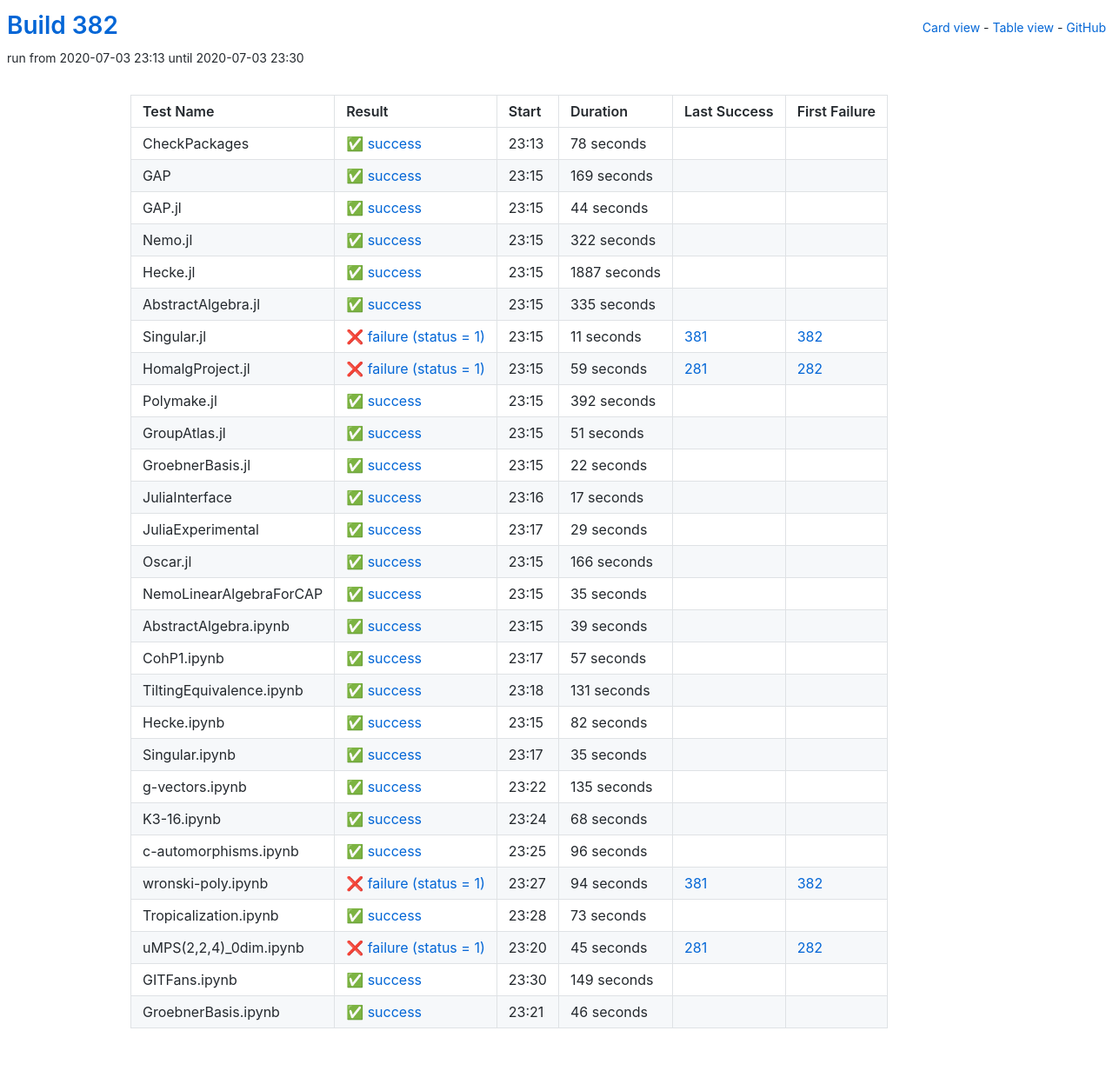
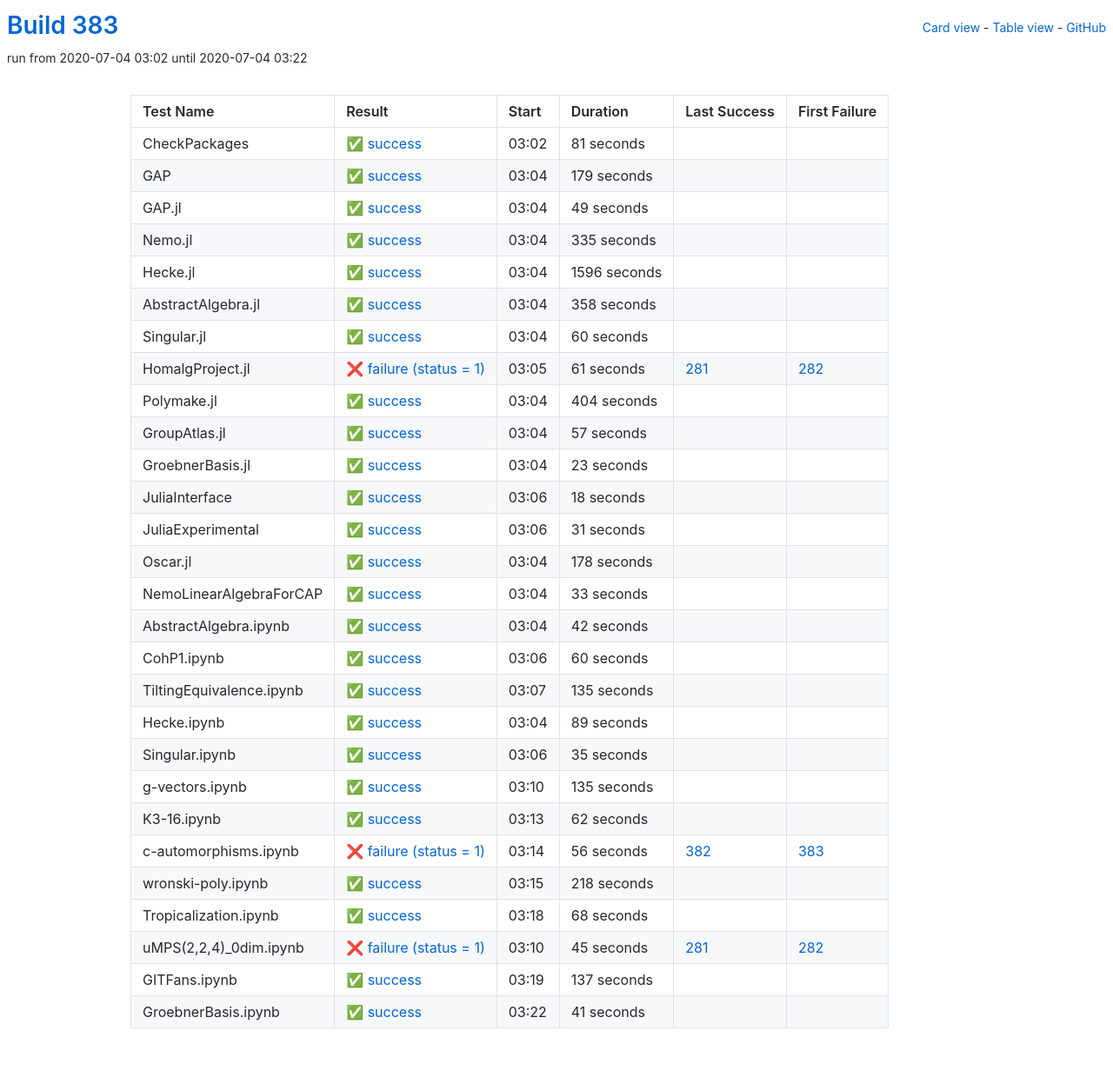
Before and after one commit to oscar-system/oscar-ci-status-stable, a Jekyll site: the page built from table.html, in a window 1280 px wide. Shown: the whole page at 87% size. Built offline with Jekyll 4.4.1, drawn with Linux system fonts in a browser that asks for light colours.

Commit message:
Build #383

```diff
--- a/_data/ci.yml
+++ b/_data/ci.yml
@@ -1,6 +1,6 @@
 ---
-build: 382
-build_url: https://oscarci.mathematik.uni-kl.de/job/oscar-stable/382/
+build: 383
+build_url: https://oscarci.mathematik.uni-kl.de/job/oscar-stable/383/
 job: oscar-stable
 organization: oscar-system
 repo: oscar-ci-status-stable
@@ -8,68 +8,44 @@ repourl: https://github.com/oscar-system/oscar-ci-status-stable
 tests:
 - name: CheckPackages
   id: checkpackages
-  log: https://oscarci.mathematik.uni-kl.de/job/oscar-stable/382/artifact/logs/build-382/CheckPackages.log
-  start: 2020-07-03 23:13
+  log: https://oscarci.mathematik.uni-kl.de/job/oscar-stable/383/artifact/logs/build-383/CheckPackages.log
+  start: 2020-07-04 03:02
   success: true
   exitcode: 0
   status: success
-  duration: 78
+  duration: 81
   last_success: false
   last_success_url:
   first_failure: false
   first_failure_url:
 - name: GAP
   id: gap
-  log: https://oscarci.mathematik.uni-kl.de/job/oscar-stable/382/artifact/logs/build-382/GAP.log
-  start: 2020-07-03 23:15
+  log: https://oscarci.mathematik.uni-kl.de/job/oscar-stable/383/artifact/logs/build-383/GAP.log
+  start: 2020-07-04 03:04
   success: true
   exitcode: 0
   status: success
-  duration: 169
+  duration: 179
   last_success: false
   last_success_url:
   first_failure: false
   first_failure_url:
 - name: GAP.jl
   id: gap-jl
-  log: https://oscarci.mathematik.uni-kl.de/job/oscar-stable/382/artifact/logs/build-382/GAP.jl.log
-  start: 2020-07-03 23:15
+  log: https://oscarci.mathematik.uni-kl.de/job/oscar-stable/383/artifact/logs/build-383/GAP.jl.log
+  start: 2020-07-04 03:04
   success: true
   exitcode: 0
   status: success
-  duration: 44
+  duration: 49
   last_success: false
   last_success_url:
   first_failure: false
   first_failure_url:
 - name: Nemo.jl
   id: nemo-jl
-  log: https://oscarci.mathematik.uni-kl.de/job/oscar-stable/382/artifact/logs/build-382/Nemo.jl.log
-  start: 2020-07-03 23:15
-  success: true
-  exitcode: 0
-  status: success
-  duration: 322
-  last_success: false
-  last_success_url:
-  first_failure: false
-  first_failure_url:
-- name: Hecke.jl
-  id: hecke-jl
-  log: https://oscarci.mathematik.uni-kl.de/job/oscar-stable/382/artifact/logs/build-382/Hecke.jl.log
-  start: 2020-07-03 23:15
-  success: true
-  exitcode: 0
-  status: success
-  duration: 1887
-  last_success: false
-  last_success_url:
-  first_failure: false
-  first_failure_url:
-- name: AbstractAlgebra.jl
-  id: abstractalgebra-jl
-  log: https://oscarci.mathematik.uni-kl.de/job/oscar-stable/382/artifact/logs/build-382/AbstractAlgebra.jl.log
-  start: 2020-07-03 23:15
+  log: https://oscarci.mathematik.uni-kl.de/job/oscar-stable/383/artifact/logs/build-383/Nemo.jl.log
+  start: 2020-07-04 03:04
   success: true
   exitcode: 0
   status: success
@@ -78,130 +54,70 @@ tests:
   last_success_url:
   first_failure: false
   first_failure_url:
+- name: Hecke.jl
+  id: hecke-jl
+  log: https://oscarci.mathematik.uni-kl.de/job/oscar-stable/383/artifact/logs/build-383/Hecke.jl.log
+  start: 2020-07-04 03:04
+  success: true
+  exitcode: 0
+  status: success
+  duration: 1596
+  last_success: false
+  last_success_url:
+  first_failure: false
+  first_failure_url:
+- name: AbstractAlgebra.jl
+  id: abstractalgebra-jl
+  log: https://oscarci.mathematik.uni-kl.de/job/oscar-stable/383/artifact/logs/build-383/AbstractAlgebra.jl.log
+  start: 2020-07-04 03:04
+  success: true
+  exitcode: 0
+  status: success
+  duration: 358
+  last_success: false
+  last_success_url:
+  first_failure: false
+  first_failure_url:
 - name: Singular.jl
   id: singular-jl
-  log: https://oscarci.mathematik.uni-kl.de/job/oscar-stable/382/artifact/logs/build-382/Singular.jl.log
-  start: 2020-07-03 23:15
+  log: https://oscarci.mathematik.uni-kl.de/job/oscar-stable/383/artifact/logs/build-383/Singular.jl.log
+  start: 2020-07-04 03:04
+  success: true
+  exitcode: 0
+  status: success
+  duration: 60
+  last_success: false
+  last_success_url:
+  first_failure: false
+  first_failure_url:
+- name: HomalgProject.jl
+  id: homalgproject-jl
+  log: https://oscarci.mathematik.uni-kl.de/job/oscar-stable/383/artifact/logs/build-383/HomalgProject.jl.log
+  start: 2020-07-04 03:05
   success: false
   exitcode: 1
   status: failure
-  duration: 11
-  last_success: 381
-  last_success_url: https://oscarci.mathematik.uni-kl.de/job/oscar-stable/381/
-  first_failure: 382
-  first_failure_url: https://oscarci.mathematik.uni-kl.de/job/oscar-stable/382/
-- name: HomalgProject.jl
-  id: homalgproject-jl
-  log: https://oscarci.mathematik.uni-kl.de/job/oscar-stable/382/artifact/logs/build-382/HomalgProject.jl.log
-  start: 2020-07-03 23:15
-  success: false
-  exitcode: 1
-  status: failure
-  duration: 59
+  duration: 61
   last_success: 281
   last_success_url: https://oscarci.mathematik.uni-kl.de/job/oscar-stable/281/
   first_failure: 282
   first_failure_url: https://oscarci.mathematik.uni-kl.de/job/oscar-stable/282/
 - name: Polymake.jl
   id: polymake-jl
-  log: https://oscarci.mathematik.uni-kl.de/job/oscar-stable/382/artifact/logs/build-382/Polymake.jl.log
-  start: 2020-07-03 23:15
+  log: https://oscarci.mathematik.uni-kl.de/job/oscar-stable/383/artifact/logs/build-383/Polymake.jl.log
+  start: 2020-07-04 03:04
   success: true
   exitcode: 0
   status: success
-  duration: 392
+  duration: 404
   last_success: false
   last_success_url:
   first_failure: false
   first_failure_url:
 - name: GroupAtlas.jl
   id: groupatlas-jl
-  log: https://oscarci.mathematik.uni-kl.de/job/oscar-stable/382/artifact/logs/build-382/GroupAtlas.jl.log
-  start: 2020-07-03 23:15
-  success: true
-  exitcode: 0
-  status: success
-  duration: 51
-  last_success: false
-  last_success_url:
-  first_failure: false
-  first_failure_url:
-- name: GroebnerBasis.jl
-  id: groebnerbasis-jl
-  log: https://oscarci.mathematik.uni-kl.de/job/oscar-stable/382/artifact/logs/build-382/GroebnerBasis.jl.log
-  start: 2020-07-03 23:15
-  success: true
-  exitcode: 0
-  status: success
-  duration: 22
-  last_success: false
-  last_success_url:
-  first_failure: false
-  first_failure_url:
-- name: JuliaInterface
-  id: juliainterface
-  log: https://oscarci.mathematik.uni-kl.de/job/oscar-stable/382/artifact/logs/build-382/JuliaInterface.log
-  start: 2020-07-03 23:16
-  success: true
-  exitcode: 0
-  status: success
-  duration: 17
-  last_success: false
-  last_success_url:
-  first_failure: false
-  first_failure_url:
-- name: JuliaExperimental
-  id: juliaexperimental
-  log: https://oscarci.mathematik.uni-kl.de/job/oscar-stable/382/artifact/logs/build-382/JuliaExperimental.log
-  start: 2020-07-03 23:17
-  success: true
-  exitcode: 0
-  status: success
-  duration: 29
-  last_success: false
-  last_success_url:
-  first_failure: false
-  first_failure_url:
-- name: Oscar.jl
-  id: oscar-jl
-  log: https://oscarci.mathematik.uni-kl.de/job/oscar-stable/382/artifact/logs/build-382/Oscar.jl.log
-  start: 2020-07-03 23:15
-  success: true
-  exitcode: 0
-  status: success
-  duration: 166
-  last_success: false
-  last_success_url:
-  first_failure: false
-  first_failure_url:
-- name: NemoLinearAlgebraForCAP
-  id: nemolinearalgebraforcap
-  log: https://oscarci.mathematik.uni-kl.de/job/oscar-stable/382/artifact/logs/build-382/NemoLinearAlgebraForCAP.log
-  start: 2020-07-03 23:15
-  success: true
-  exitcode: 0
-  status: success
-  duration: 35
-  last_success: false
-  last_success_url:
-  first_failure: false
-  first_failure_url:
-- name: AbstractAlgebra.ipynb
-  id: abstractalgebra-ipynb
-  log: https://oscarci.mathematik.uni-kl.de/job/oscar-stable/382/artifact/logs/build-382/AbstractAlgebra.ipynb.log
-  start: 2020-07-03 23:15
-  success: true
-  exitcode: 0
-  status: success
-  duration: 39
-  last_success: false
-  last_success_url:
-  first_failure: false
-  first_failure_url:
-- name: CohP1.ipynb
-  id: cohp1-ipynb
-  log: https://oscarci.mathematik.uni-kl.de/job/oscar-stable/382/artifact/logs/build-382/CohP1.ipynb.log
-  start: 2020-07-03 23:17
+  log: https://oscarci.mathematik.uni-kl.de/job/oscar-stable/383/artifact/logs/build-383/GroupAtlas.jl.log
+  start: 2020-07-04 03:04
   success: true
   exitcode: 0
   status: success
@@ -210,34 +126,118 @@ tests:
   last_success_url:
   first_failure: false
   first_failure_url:
-- name: TiltingEquivalence.ipynb
-  id: tiltingequivalence-ipynb
-  log: https://oscarci.mathematik.uni-kl.de/job/oscar-stable/382/artifact/logs/build-382/TiltingEquivalence.ipynb.log
-  start: 2020-07-03 23:18
+- name: GroebnerBasis.jl
+  id: groebnerbasis-jl
+  log: https://oscarci.mathematik.uni-kl.de/job/oscar-stable/383/artifact/logs/build-383/GroebnerBasis.jl.log
+  start: 2020-07-04 03:04
   success: true
   exitcode: 0
   status: success
-  duration: 131
+  duration: 23
+  last_success: false
+  last_success_url:
+  first_failure: false
+  first_failure_url:
+- name: JuliaInterface
+  id: juliainterface
+  log: https://oscarci.mathematik.uni-kl.de/job/oscar-stable/383/artifact/logs/build-383/JuliaInterface.log
+  start: 2020-07-04 03:06
+  success: true
+  exitcode: 0
+  status: success
+  duration: 18
+  last_success: false
+  last_success_url:
+  first_failure: false
+  first_failure_url:
+- name: JuliaExperimental
+  id: juliaexperimental
+  log: https://oscarci.mathematik.uni-kl.de/job/oscar-stable/383/artifact/logs/build-383/JuliaExperimental.log
+  start: 2020-07-04 03:06
+  success: true
+  exitcode: 0
+  status: success
+  duration: 31
+  last_success: false
+  last_success_url:
+  first_failure: false
+  first_failure_url:
+- name: Oscar.jl
+  id: oscar-jl
+  log: https://oscarci.mathematik.uni-kl.de/job/oscar-stable/383/artifact/logs/build-383/Oscar.jl.log
+  start: 2020-07-04 03:04
+  success: true
+  exitcode: 0
+  status: success
+  duration: 178
+  last_success: false
+  last_success_url:
+  first_failure: false
+  first_failure_url:
+- name: NemoLinearAlgebraForCAP
+  id: nemolinearalgebraforcap
+  log: https://oscarci.mathematik.uni-kl.de/job/oscar-stable/383/artifact/logs/build-383/NemoLinearAlgebraForCAP.log
+  start: 2020-07-04 03:04
+  success: true
+  exitcode: 0
+  status: success
+  duration: 33
+  last_success: false
+  last_success_url:
+  first_failure: false
+  first_failure_url:
+- name: AbstractAlgebra.ipynb
+  id: abstractalgebra-ipynb
+  log: https://oscarci.mathematik.uni-kl.de/job/oscar-stable/383/artifact/logs/build-383/AbstractAlgebra.ipynb.log
+  start: 2020-07-04 03:04
+  success: true
+  exitcode: 0
+  status: success
+  duration: 42
+  last_success: false
+  last_success_url:
+  first_failure: false
+  first_failure_url:
+- name: CohP1.ipynb
+  id: cohp1-ipynb
+  log: https://oscarci.mathematik.uni-kl.de/job/oscar-stable/383/artifact/logs/build-383/CohP1.ipynb.log
+  start: 2020-07-04 03:06
+  success: true
+  exitcode: 0
+  status: success
+  duration: 60
+  last_success: false
+  last_success_url:
+  first_failure: false
+  first_failure_url:
+- name: TiltingEquivalence.ipynb
+  id: tiltingequivalence-ipynb
+  log: https://oscarci.mathematik.uni-kl.de/job/oscar-stable/383/artifact/logs/build-383/TiltingEquivalence.ipynb.log
+  start: 2020-07-04 03:07
+  success: true
+  exitcode: 0
+  status: success
+  duration: 135
   last_success: false
   last_success_url:
   first_failure: false
   first_failure_url:
 - name: Hecke.ipynb
   id: hecke-ipynb
-  log: https://oscarci.mathematik.uni-kl.de/job/oscar-stable/382/artifact/logs/build-382/Hecke.ipynb.log
-  start: 2020-07-03 23:15
+  log: https://oscarci.mathematik.uni-kl.de/job/oscar-stable/383/artifact/logs/build-383/Hecke.ipynb.log
+  start: 2020-07-04 03:04
   success: true
   exitcode: 0
   status: success
-  duration: 82
+  duration: 89
   last_success: false
   last_success_url:
   first_failure: false
   first_failure_url:
 - name: Singular.ipynb
   id: singular-ipynb
-  log: https://oscarci.mathematik.uni-kl.de/job/oscar-stable/382/artifact/logs/build-382/Singular.ipynb.log
-  start: 2020-07-03 23:17
+  log: https://oscarci.mathematik.uni-kl.de/job/oscar-stable/383/artifact/logs/build-383/Singular.ipynb.log
+  start: 2020-07-04 03:06
   success: true
   exitcode: 0
   status: success
@@ -248,8 +248,8 @@ tests:
   first_failure_url:
 - name: g-vectors.ipynb
   id: g-vectors-ipynb
-  log: https://oscarci.mathematik.uni-kl.de/job/oscar-stable/382/artifact/logs/build-382/g-vectors.ipynb.log
-  start: 2020-07-03 23:22
+  log: https://oscarci.mathematik.uni-kl.de/job/oscar-stable/383/artifact/logs/build-383/g-vectors.ipynb.log
+  start: 2020-07-04 03:10
   success: true
   exitcode: 0
   status: success
@@ -260,8 +260,44 @@ tests:
   first_failure_url:
 - name: K3-16.ipynb
   id: k3-16-ipynb
-  log: https://oscarci.mathematik.uni-kl.de/job/oscar-stable/382/artifact/logs/build-382/K3-16.ipynb.log
-  start: 2020-07-03 23:24
+  log: https://oscarci.mathematik.uni-kl.de/job/oscar-stable/383/artifact/logs/build-383/K3-16.ipynb.log
+  start: 2020-07-04 03:13
+  success: true
+  exitcode: 0
+  status: success
+  duration: 62
+  last_success: false
+  last_success_url:
+  first_failure: false
+  first_failure_url:
+- name: c-automorphisms.ipynb
+  id: c-automorphisms-ipynb
+  log: https://oscarci.mathematik.uni-kl.de/job/oscar-stable/383/artifact/logs/build-383/c-automorphisms.ipynb.log
+  start: 2020-07-04 03:14
+  success: false
+  exitcode: 1
+  status: failure
+  duration: 56
+  last_success: 382
+  last_success_url: https://oscarci.mathematik.uni-kl.de/job/oscar-stable/382/
+  first_failure: 383
+  first_failure_url: https://oscarci.mathematik.uni-kl.de/job/oscar-stable/383/
+- name: wronski-poly.ipynb
+  id: wronski-poly-ipynb
+  log: https://oscarci.mathematik.uni-kl.de/job/oscar-stable/383/artifact/logs/build-383/wronski-poly.ipynb.log
+  start: 2020-07-04 03:15
+  success: true
+  exitcode: 0
+  status: success
+  duration: 218
+  last_success: false
+  last_success_url:
+  first_failure: false
+  first_failure_url:
+- name: Tropicalization.ipynb
+  id: tropicalization-ipynb
+  log: https://oscarci.mathematik.uni-kl.de/job/oscar-stable/383/artifact/logs/build-383/Tropicalization.ipynb.log
+  start: 2020-07-04 03:18
   success: true
   exitcode: 0
   status: success
@@ -270,46 +306,10 @@ tests:
   last_success_url:
   first_failure: false
   first_failure_url:
-- name: c-automorphisms.ipynb
-  id: c-automorphisms-ipynb
-  log: https://oscarci.mathematik.uni-kl.de/job/oscar-stable/382/artifact/logs/build-382/c-automorphisms.ipynb.log
-  start: 2020-07-03 23:25
-  success: true
-  exitcode: 0
-  status: success
-  duration: 96
-  last_success: false
-  last_success_url:
-  first_failure: false
-  first_failure_url:
-- name: wronski-poly.ipynb
-  id: wronski-poly-ipynb
-  log: https://oscarci.mathematik.uni-kl.de/job/oscar-stable/382/artifact/logs/build-382/wronski-poly.ipynb.log
-  start: 2020-07-03 23:27
-  success: false
-  exitcode: 1
-  status: failure
-  duration: 94
-  last_success: 381
-  last_success_url: https://oscarci.mathematik.uni-kl.de/job/oscar-stable/381/
-  first_failure: 382
-  first_failure_url: https://oscarci.mathematik.uni-kl.de/job/oscar-stable/382/
-- name: Tropicalization.ipynb
-  id: tropicalization-ipynb
-  log: https://oscarci.mathematik.uni-kl.de/job/oscar-stable/382/artifact/logs/build-382/Tropicalization.ipynb.log
-  start: 2020-07-03 23:28
-  success: true
-  exitcode: 0
-  status: success
-  duration: 73
-  last_success: false
-  last_success_url:
-  first_failure: false
-  first_failure_url:
 - name: uMPS(2,2,4)_0dim.ipynb
   id: umps-2-2-4-0dim-ipynb
-  log: https://oscarci.mathematik.uni-kl.de/job/oscar-stable/382/artifact/logs/build-382/uMPS-2-2-4-_0dim.ipynb.log
-  start: 2020-07-03 23:20
+  log: https://oscarci.mathematik.uni-kl.de/job/oscar-stable/383/artifact/logs/build-383/uMPS-2-2-4-_0dim.ipynb.log
+  start: 2020-07-04 03:10
   success: false
   exitcode: 1
   status: failure
@@ -320,24 +320,24 @@ tests:
   first_failure_url: https://oscarci.mathematik.uni-kl.de/job/oscar-stable/282/
 - name: GITFans.ipynb
   id: gitfans-ipynb
-  log: https://oscarci.mathematik.uni-kl.de/job/oscar-stable/382/artifact/logs/build-382/GITFans.ipynb.log
-  start: 2020-07-03 23:30
+  log: https://oscarci.mathematik.uni-kl.de/job/oscar-stable/383/artifact/logs/build-383/GITFans.ipynb.log
+  start: 2020-07-04 03:19
   success: true
   exitcode: 0
   status: success
-  duration: 149
+  duration: 137
   last_success: false
   last_success_url:
   first_failure: false
   first_failure_url:
 - name: GroebnerBasis.ipynb
   id: groebnerbasis-ipynb
-  log: https://oscarci.mathematik.uni-kl.de/job/oscar-stable/382/artifact/logs/build-382/GroebnerBasis.ipynb.log
-  start: 2020-07-03 23:21
+  log: https://oscarci.mathematik.uni-kl.de/job/oscar-stable/383/artifact/logs/build-383/GroebnerBasis.ipynb.log
+  start: 2020-07-04 03:22
   success: true
   exitcode: 0
   status: success
-  duration: 46
+  duration: 41
   last_success: false
   last_success_url:
   first_failure: false
```
Also changed, not shown: README.md.
